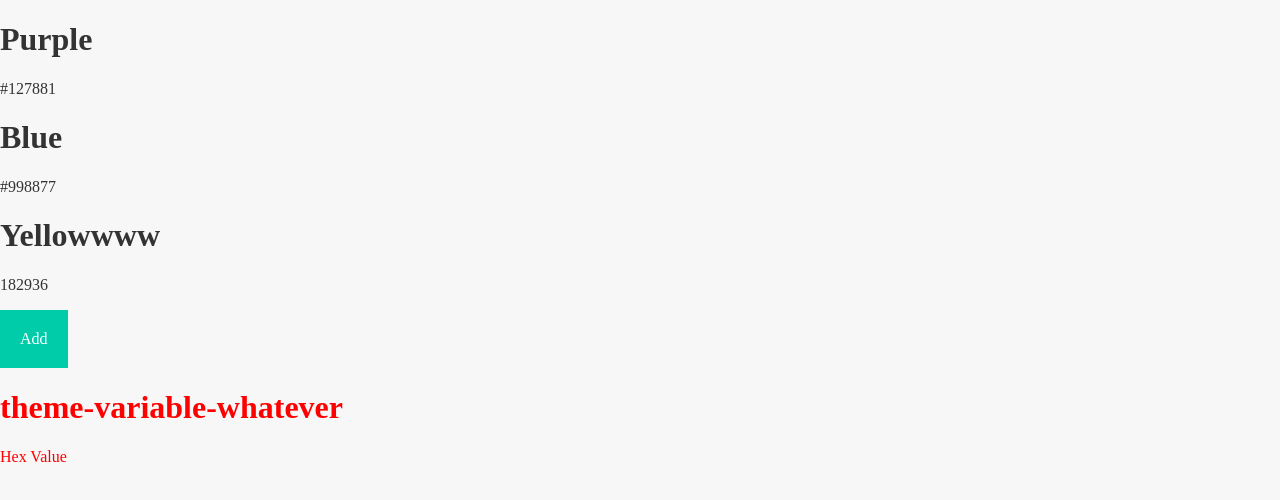
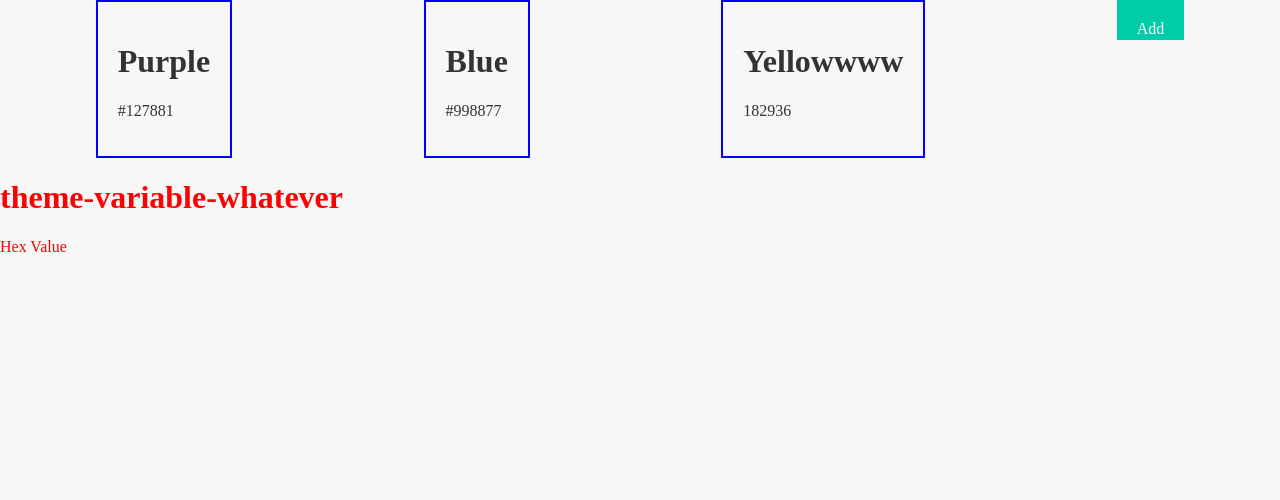
Before and after one commit to unumux/tg-site, a React (Create React App) app: page / in a window 1280 px wide. Shown: the top 500 px of the page. Built offline with nearby package versions, Linux system fonts and the light colour scheme.

Commit message:
adds styles to swatches

```diff
--- a/src/components/Constants.js
+++ b/src/components/Constants.js
@@ -2,14 +2,16 @@ import React from 'react';
 import styled from 'styled-components';
 import { Swatch } from './Swatch';
 
-const Palette = styled.div`
-
+const StyledConstants = styled.div`
+    display: flex;
+    justify-content: space-around;
 `;
 
 const Add = styled.a`
     background-color: #0ca;
     color: #fff;
     display: inline-block;
+    height: 2rem;
     padding: 2rem;
 
     &:hover {
@@ -20,9 +22,9 @@ const Add = styled.a`
 
 
 export const Constants = props =>
-    <Palette>
+    <StyledConstants>
         <Swatch name='Purple' hex='#127881' />
         <Swatch name='Blue' hex='#998877' />
         <Swatch name='Yellowwww' hex='182936' />
         <Add>Add</Add>
-    </Palette>
+    </StyledConstants>
--- a/src/components/Swatch.js
+++ b/src/components/Swatch.js
@@ -2,6 +2,8 @@ import React from 'react';
 import styled from 'styled-components';
 
 const StyledSwatch = styled.div`
+    border: 2px solid blue;
+    padding: 2rem;
 `;
 
 const Heading = styled.h1``;
```
